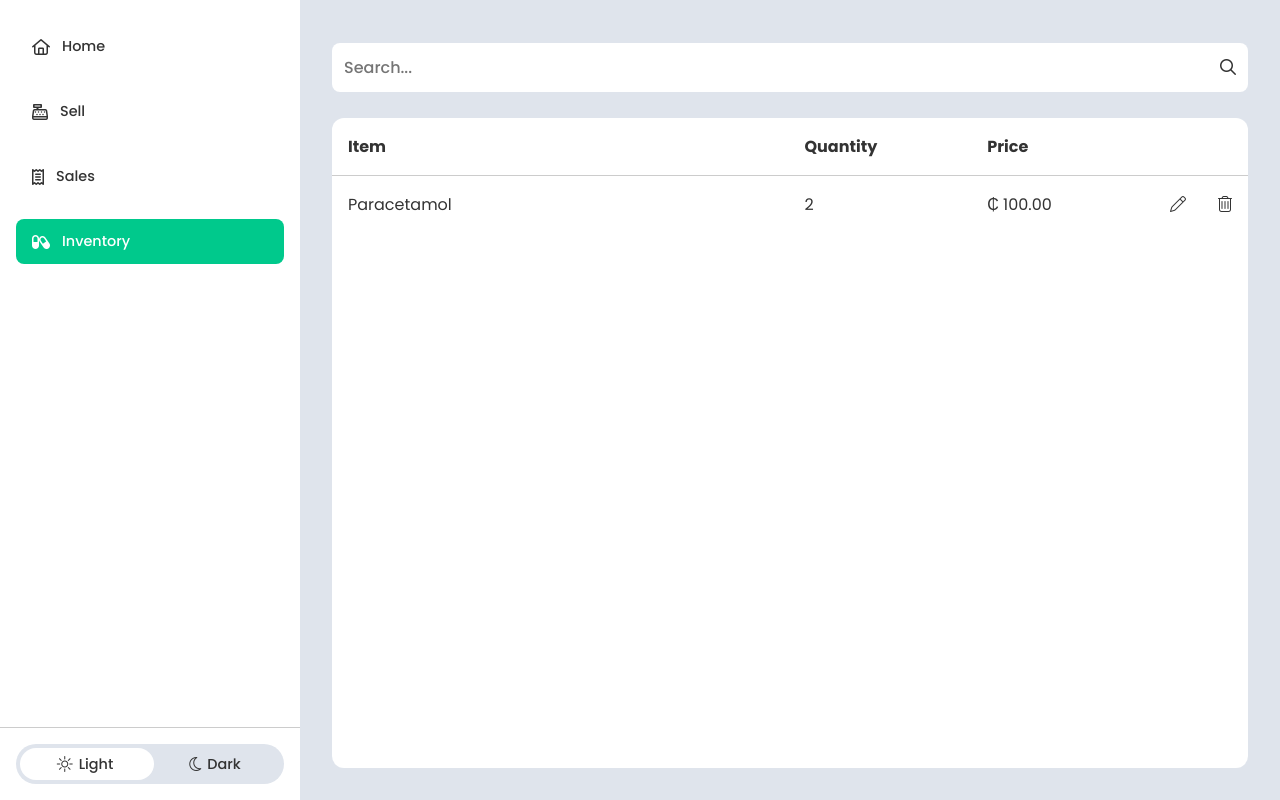
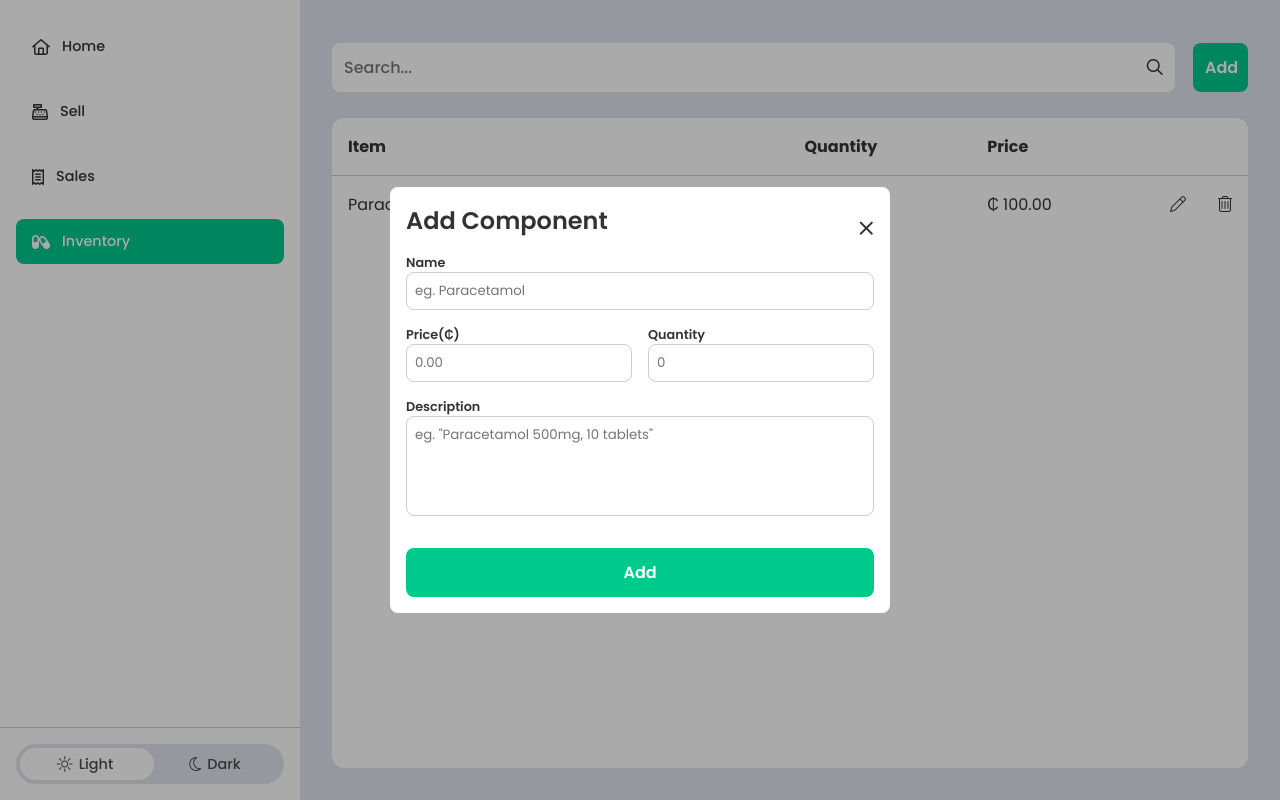
Before and after one commit to kofi-arthur/pharmapp, a React (Vite) app in the folder src/renderer/: page /inventory in a window 1280 px wide. Built offline with nearby package versions, Linux system fonts and the light colour scheme.

Commit message:
created add component

```diff
--- a/src/renderer/src/app/inventory.jsx
+++ b/src/renderer/src/app/inventory.jsx
@@ -1,3 +1,4 @@
+import AddComponent from '../components/addComponent'
 import styles from '../styles/inventory.module.css'
 
 import React, { useState } from 'react'
@@ -12,7 +13,10 @@ export default function Inventory() {
     setSearchTerm(e)
   }
 
+  const [isAdding, setIsAdding] = useState(true)
+
   return (
+    <>
       <section className={styles.inventorySection}>
         <div className={styles.operation}>
           <div className={styles.searchBar}>
@@ -30,6 +34,7 @@ export default function Inventory() {
               className={isSearching ? 'far fa-times' : 'far fa-search'}
             ></i>
           </div>
+          <button className={styles.addButton}>Add</button>
         </div>
 
         <div className={styles.tableContainer}>
@@ -66,5 +71,7 @@ export default function Inventory() {
           </table>
         </div>
       </section>
+      {isAdding && <AddComponent />}
+    </>
   )
 }
--- /dev/null
+++ b/src/renderer/src/components/addComponent.jsx
@@ -0,0 +1,62 @@
+import styles from './addComponent.module.css'
+import React, { useState } from 'react'
+
+export default function AddComponent() {
+  const [name, setName] = useState('')
+  const [price, setPrice] = useState('')
+  const [quantity, setQuantity] = useState('')
+  const [description, setDescription] = useState('')
+
+  return (
+    <section className={styles.addComponentSection}>
+      <div className={styles.addComponent}>
+        <div className={styles.title}>
+          <h1>Add Component</h1>
+          <i className="far fa-times"></i>
+        </div>
+        <div className={styles.field}>
+          <label>Name</label>
+          <input
+            className={styles.inputField}
+            type="text"
+            value={name}
+            onChange={(e) => setName(e.target.value)}
+            placeholder="eg. Paracetamol"
+          />
+        </div>
+        <div className={styles.fields}>
+          <div className={styles.field}>
+            <label>Price(&#8373;)</label>
+            <input
+              className={styles.inputField}
+              type="text"
+              value={price}
+              onChange={(e) => setPrice(e.target.value)}
+              placeholder="0.00"
+            />
+          </div>
+          <div className={styles.field}>
+            <label>Quantity</label>
+            <input
+              className={styles.inputField}
+              type="text"
+              value={quantity}
+              onChange={(e) => setQuantity(e.target.value)}
+              placeholder="0"
+            />
+          </div>
+        </div>
+        <div className={styles.field}>
+          <label>Description</label>
+          <textarea
+            value={description}
+            onChange={(e) => setDescription(e.target.value)}
+            placeholder='eg. "Paracetamol 500mg, 10 tablets"'
+            rows={5}
+          ></textarea>
+        </div>
+        <button className={styles.addComponentButton}>Add</button>
+      </div>
+    </section>
+  )
+}
--- /dev/null
+++ b/src/renderer/src/components/addComponent.module.css
@@ -0,0 +1,106 @@
+.addComponentSection {
+  width: 100vw;
+  height: 100vh;
+  display: flex;
+  align-items: center;
+  justify-content: center;
+  background: #0005;
+  position: absolute;
+  top: 0;
+  left: 0;
+}
+
+.addComponent {
+  width: 500px;
+  height: fit-content;
+  background: var(--tile);
+  border-radius: 8px;
+  padding: 1rem;
+  display: flex;
+  flex-direction: column;
+  align-items: flex-start;
+  justify-content: flex-start;
+}
+
+.addComponent h1 {
+  font-weight: 600;
+  margin-bottom: 1rem;
+}
+
+.title {
+  width: 100%;
+  display: flex;
+  align-items: center;
+  justify-content: space-between;
+}
+
+.title i {
+  cursor: pointer;
+  font-size: 1.3rem;
+}
+
+.field {
+  width: 100%;
+  display: flex;
+  flex-direction: column;
+  align-items: flex-start;
+  justify-content: flex-start;
+  margin-bottom: 1rem;
+}
+
+.field label {
+  width: 100%;
+  height: auto;
+  font-weight: 600;
+  font-size: 0.8rem;
+}
+
+.fields {
+  width: 100%;
+  display: grid;
+  grid-template-columns: 1fr 1fr;
+  column-gap: 1rem;
+}
+
+.inputField {
+  width: 100%;
+  display: flex;
+  flex-direction: column;
+  align-items: flex-start;
+  justify-content: flex-start;
+  padding: 8px;
+  border: 1px solid var(--border);
+  border-radius: 8px;
+}
+
+.inputField:focus,
+.field textarea:focus {
+  outline: 2px solid var(--main);
+}
+
+.field textarea {
+  width: 100%;
+  height: 100px;
+  padding: 8px;
+  border: 1px solid var(--border);
+  border-radius: 8px;
+  resize: none;
+}
+
+.addComponentButton {
+  width: 100%;
+  padding: 12px;
+  background: var(--main);
+  color: white;
+  cursor: pointer;
+  border: none;
+  border-radius: 8px;
+  margin-top: 1rem;
+  font-weight: 600;
+  font-size: 1rem;
+  outline: none;
+}
+
+.addComponentButton:hover {
+  background: var(--mainHover);
+}
--- a/src/renderer/src/styles/inventory.module.css
+++ b/src/renderer/src/styles/inventory.module.css
@@ -13,11 +13,11 @@
   height: 100%;
   display: flex;
   align-items: center;
-  justify-content: center;
+  justify-content: space-between;
 }
 
 .searchBar {
-  width: 100%;
+  width: 92%;
   background: var(--tile);
   display: flex;
   align-items: center;
@@ -39,6 +39,18 @@
   outline: none;
   font-size: 1rem;
   font-weight: 500;
+}
+
+.addButton {
+  width: 6%;
+  padding: 12px;
+  border-radius: 8px;
+  color: white;
+  background: var(--main);
+  border: none;
+  cursor: pointer;
+  font-size: 1rem;
+  font-weight: 600;
 }
 
 .tableContainer {
```
Lines whose indentation alone changed are shown as unchanged.
